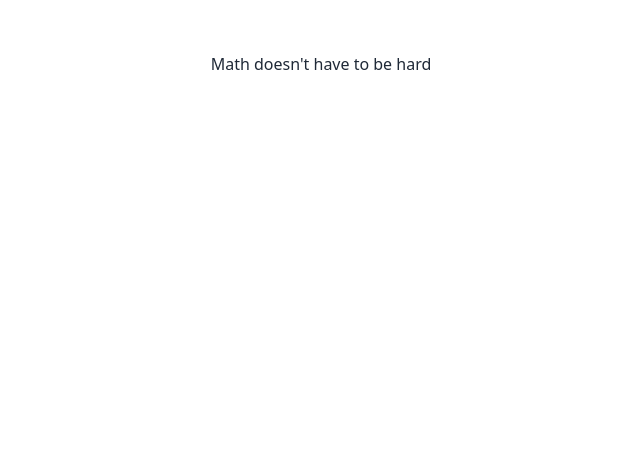
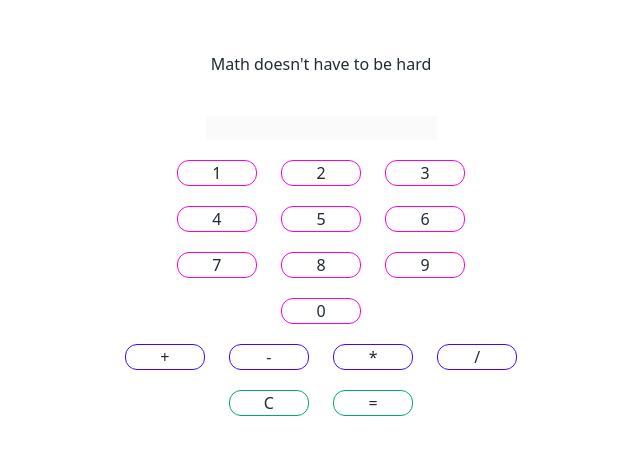
Before and after one commit to DrakeAFK/sveltemath, a SvelteKit app: page / in a window 1280 px wide. Shown: the top 454 px of the page, without its empty margins (319-959 px from the left). Built offline with nearby package versions, Linux system fonts and the light colour scheme.

Commit message:
finish basic calculator

```diff
--- a/src/routes/+page.svelte
+++ b/src/routes/+page.svelte
@@ -1,4 +1,22 @@
 <script>
+
+  function appendToResult(value) {
+    const result = document.getElementById("result");
+    result.value += value;
+  }
+
+  function clearResult() {
+    const result = document.getElementById("result");
+    result.value = "";
+  }
+
+  function calculateResult() {
+    try {
+      document.getElementById("result").value = eval(document.getElementById("result").value)
+    } catch (error) {
+      document.getElementById("result").value = "Error";
+    }
+  }
 
 </script>
 
@@ -7,6 +25,37 @@
   <p class="">Math doesn't have to be hard</p>
 </div>
 
-<div>
+<div class="text-center py-5">
+  <input type="text" id="result" disabled>
+</div>
 
+<div class="text-center">
+  <div class="grid-col-3 space-x-5 pb-5">
+    <button class="border border-secondary rounded-xl w-[5rem]" on:click={() => appendToResult("1")}>1</button>
+    <button class="border border-secondary rounded-xl w-[5rem]" on:click={() => appendToResult("2")}>2</button>
+    <button class="border border-secondary rounded-xl w-[5rem]" on:click={() => appendToResult("3")}>3</button>
+  </div>
+  <div class="grid-col-3 space-x-5 pb-5">
+    <button class="border border-secondary rounded-xl w-[5rem]" on:click={() => appendToResult("4")}>4</button>
+    <button class="border border-secondary rounded-xl w-[5rem]" on:click={() => appendToResult("5")}>5</button>
+    <button class="border border-secondary rounded-xl w-[5rem]" on:click={() => appendToResult("6")}>6</button>
+  </div>
+  <div class="grid-col-3 space-x-5 pb-5">
+    <button class="border border-secondary rounded-xl w-[5rem]" on:click={() => appendToResult("7")}>7</button>
+    <button class="border border-secondary rounded-xl w-[5rem]" on:click={() => appendToResult("8")}>8</button>
+    <button class="border border-secondary rounded-xl w-[5rem]" on:click={() => appendToResult("9")}>9</button>
+  </div>
+  <div class="grid-col-3 space-x-5 pb-5">
+    <button class="border border-secondary rounded-xl w-[5rem]" on:click={() => appendToResult("0")}>0</button>
+  </div>
+  <div class="grid-col-3 space-x-5 pb-5">
+    <button class="border border-primary rounded-xl w-[5rem]" on:click={() => appendToResult("+")}>+</button>
+    <button class="border border-primary rounded-xl w-[5rem]" on:click={() => appendToResult("-")}>-</button>
+    <button class="border border-primary rounded-xl w-[5rem]" on:click={() => appendToResult("*")}>*</button>
+    <button class="border border-primary rounded-xl w-[5rem]" on:click={() => appendToResult("/")}>/</button>
+  </div>
+  <div class="grid-col-3 space-x-5 pb-5">
+    <button class="border border-success rounded-xl w-[5rem]" on:click={() => clearResult()}>C</button>
+    <button class="border border-success rounded-xl w-[5rem]" on:click={() => calculateResult()}>=</button>
+  </div>
 </div>
```
